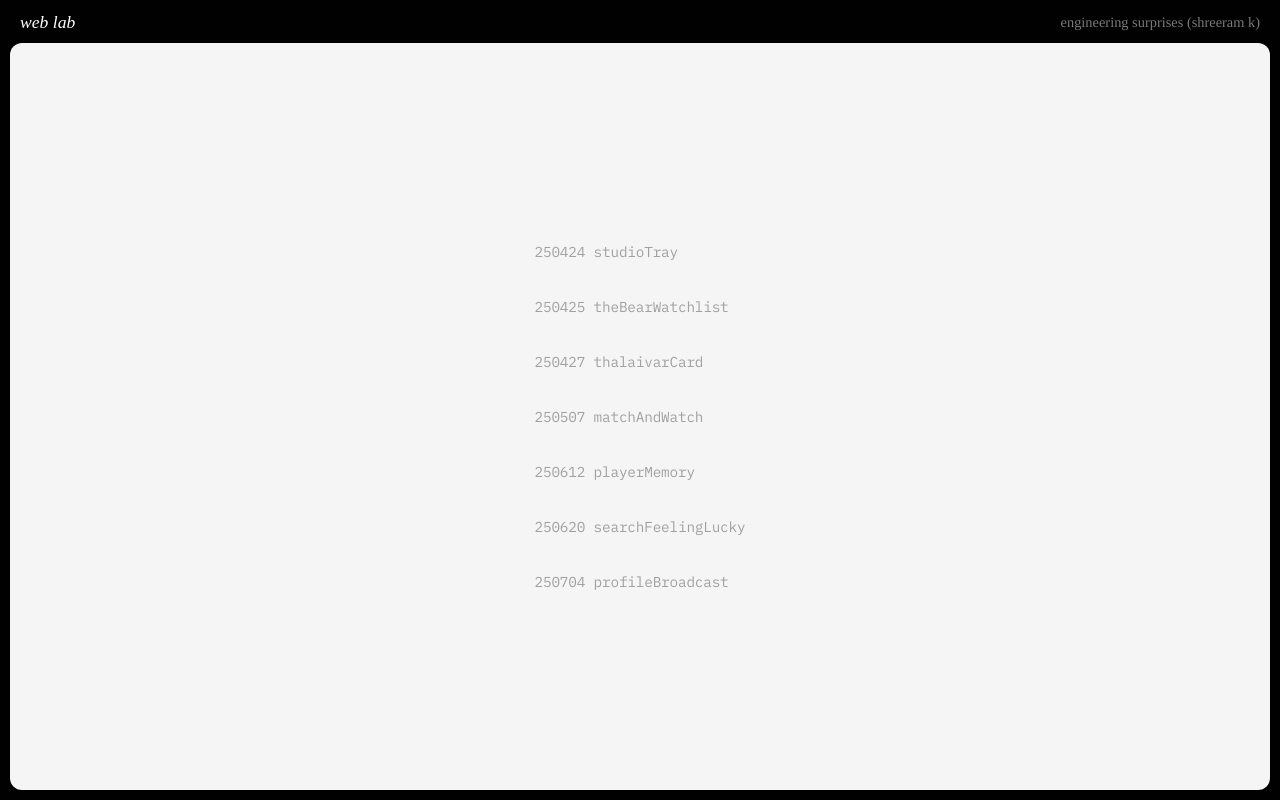
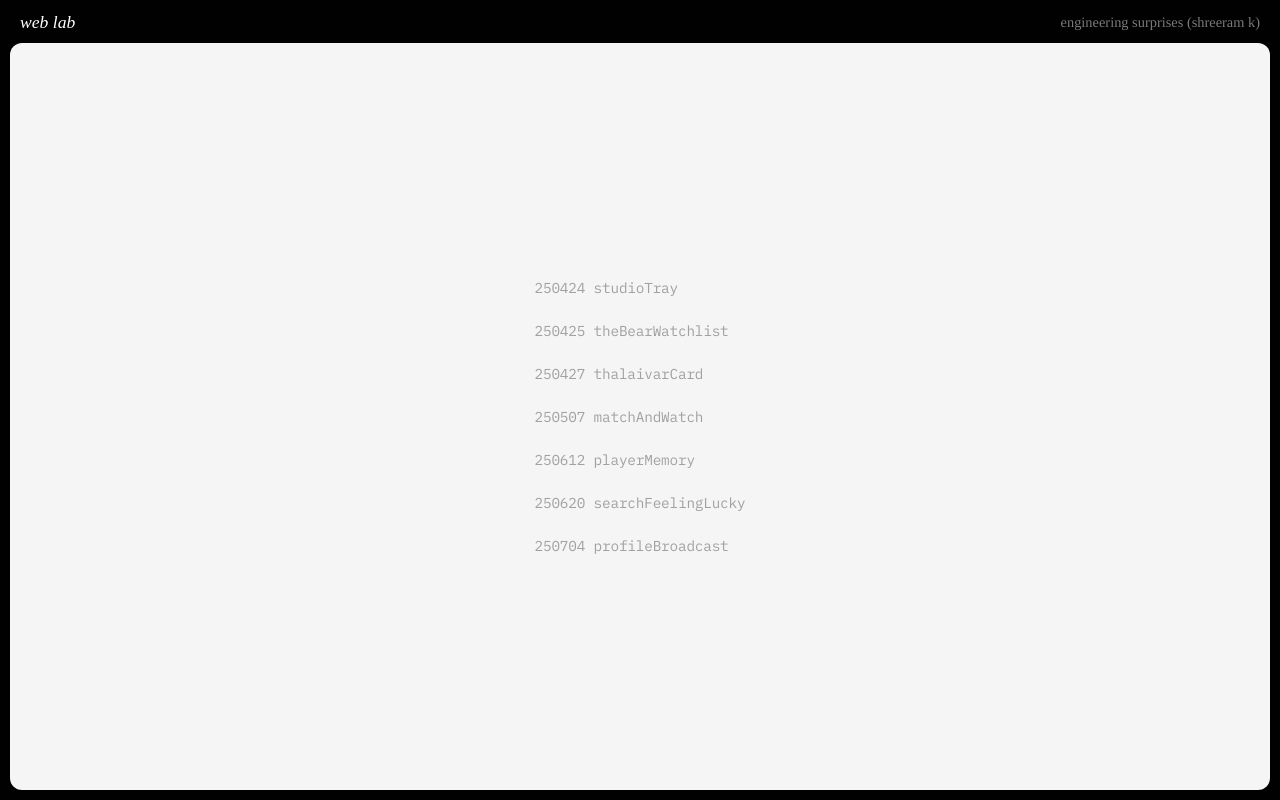
Before and after one commit to shree5k/web-lab, a plain HTML site: page index.html in a window 1280 px wide. Drawn offline with Linux system fonts and the light colour scheme.

Commit message:
fix gif and paddings

```diff
--- a/hoverEffects.css
+++ b/hoverEffects.css
@@ -2,7 +2,6 @@
     position: relative;
     display: inline-block;
     text-decoration: none;
-    padding: 6px 8px;
     transition: background-color 0.4s cubic-bezier(0.4, 0, 0.2, 1),
                 color 0.4s cubic-bezier(0.4, 0, 0.2, 1);
 }
```
